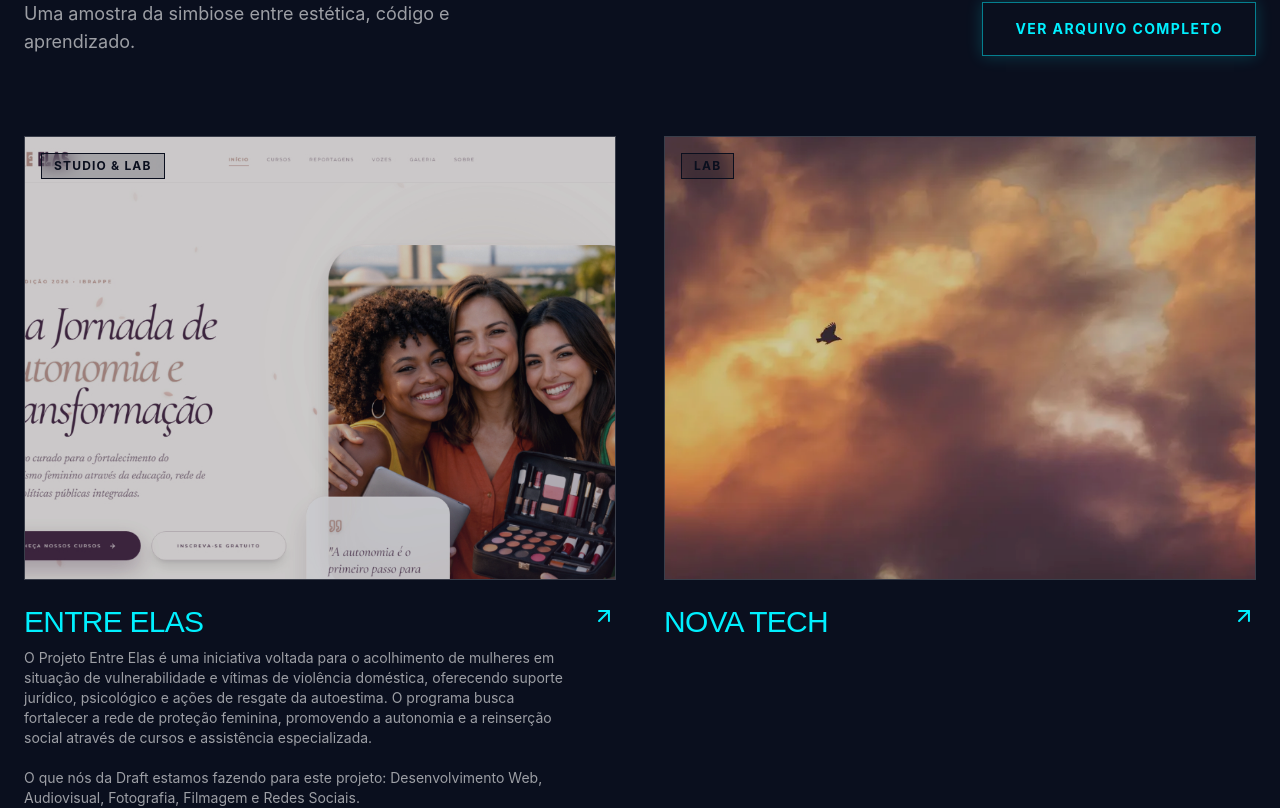
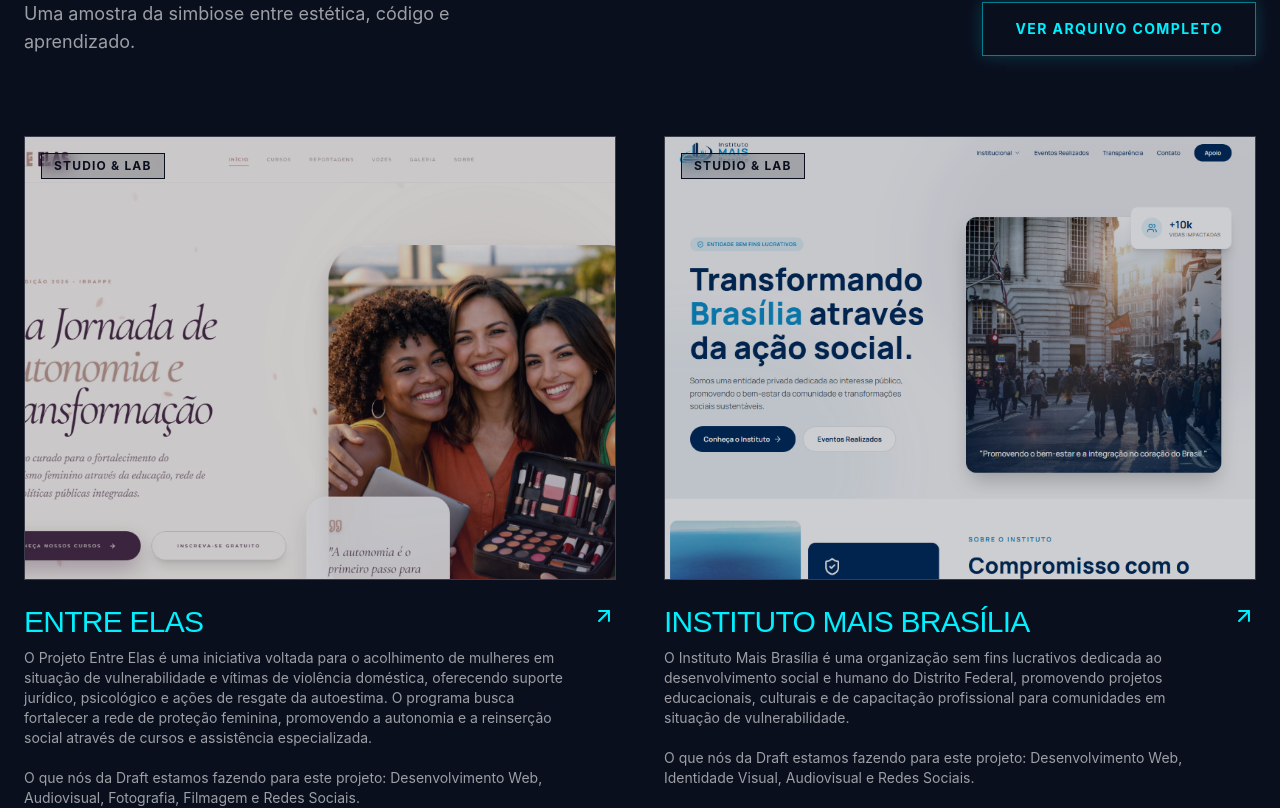
Before and after one commit to iwerry/DraftCreativeStudio, a React (Vite) app: page / in a window 1280 px wide. Shown: the part 3480-4288 px from the top of the page. Built offline with nearby package versions, Linux system fonts and the light colour scheme.

Commit message:
Replace proj_tech.webp with .jpg and add Instituto Mais Brasilia to portfolio

```diff
--- a/src/Home.tsx
+++ b/src/Home.tsx
@@ -99,9 +99,11 @@ const PROJECTS = [
     description: "O Projeto Entre Elas é uma iniciativa voltada para o acolhimento de mulheres em situação de vulnerabilidade e vítimas de violência doméstica, oferecendo suporte jurídico, psicológico e ações de resgate da autoestima. O programa busca fortalecer a rede de proteção feminina, promovendo a autonomia e a reinserção social através de cursos e assistência especializada.\n\nO que nós da Draft estamos fazendo para este projeto: Desenvolvimento Web, Audiovisual, Fotografia, Filmagem e Redes Sociais."
   },
   {
-    title: "Nova Tech",
-    category: "LAB",
-    image: "/studio/proj_tech.webp"
+    title: "Instituto Mais Brasília",
+    category: "STUDIO & LAB",
+    image: "/studio/proj_tech.jpg",
+    link: "https://www.institutomaisbrasilia.org.br",
+    description: "O Instituto Mais Brasília é uma organização sem fins lucrativos dedicada ao desenvolvimento social e humano do Distrito Federal, promovendo projetos educacionais, culturais e de capacitação profissional para comunidades em situação de vulnerabilidade.\n\nO que nós da Draft estamos fazendo para este projeto: Desenvolvimento Web, Identidade Visual, Audiovisual e Redes Sociais."
   },
   {
     title: "Edu Platform",
```
Also changed, not shown: public/studio/proj_tech.jpg (added), public/studio/proj_tech.webp (deleted).
